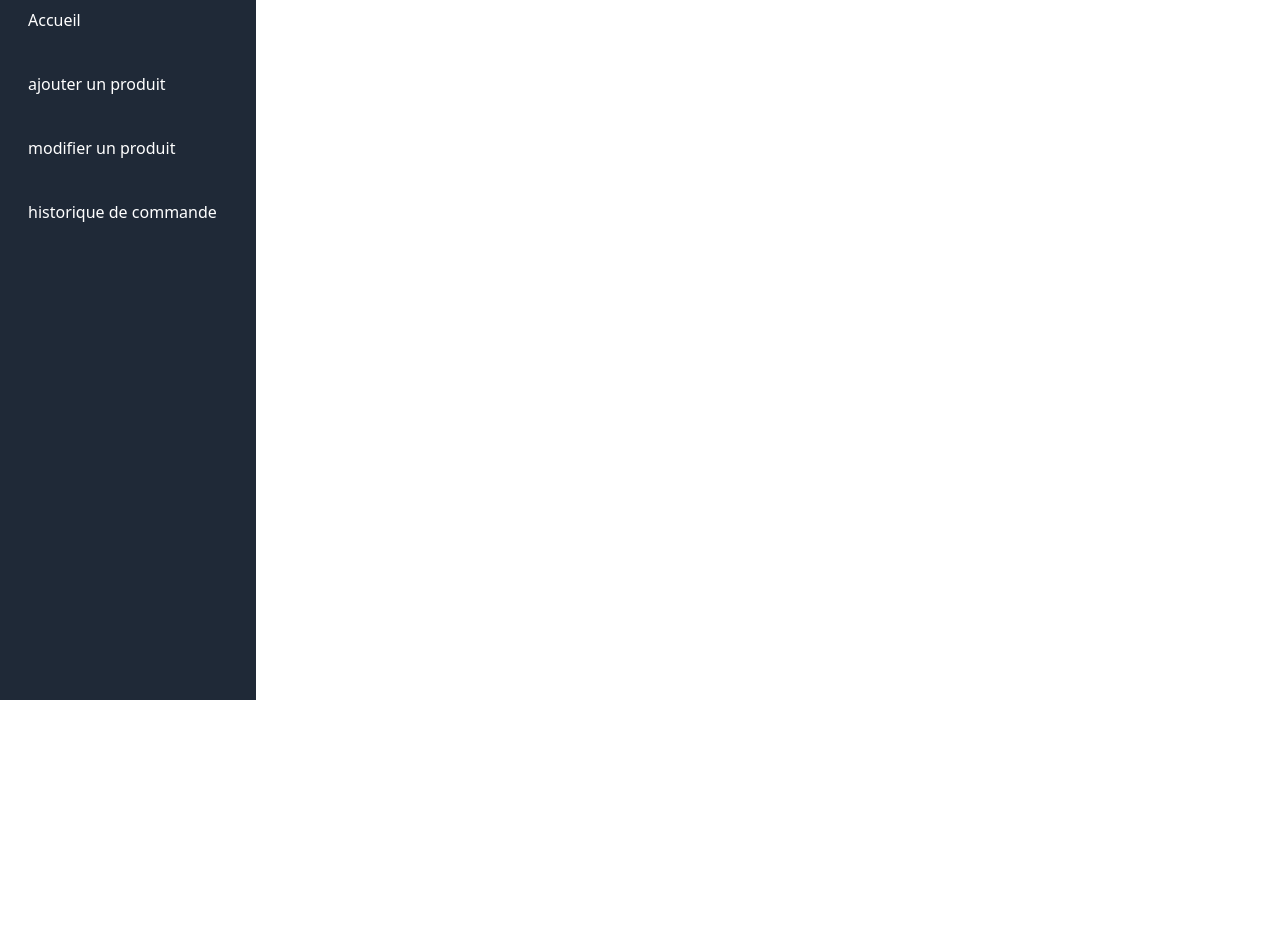
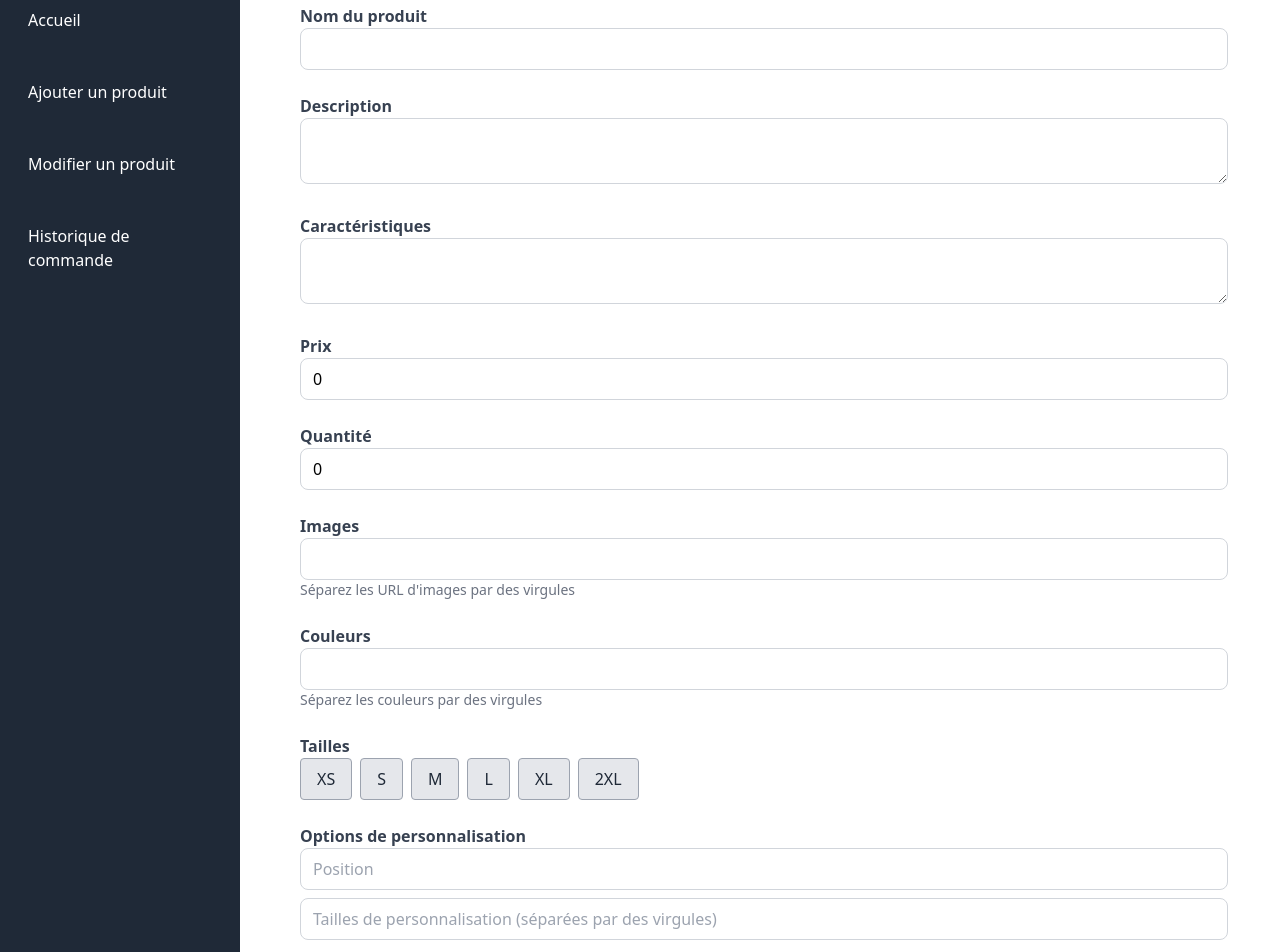
Before and after one commit to Pyragnis/backofficepalworld, a React (Create React App) app: page /AddProduct in a window 1280 px wide. Shown: the part 100-1052 px from the top of the page. Before the commit the page ends 800 px from the top, so only its background shows below. Built offline with nearby package versions, Linux system fonts and the light colour scheme.

Commit message:
push modif front et formulaire

```diff
--- /dev/null
+++ b/src/components/AddProductForm.js
@@ -0,0 +1,214 @@
+import React, { useState } from 'react';
+
+const sizesOptions = ['XS', 'S', 'M', 'L', 'XL', '2XL'];
+
+const AddProductForm = () => {
+  const [productData, setProductData] = useState({
+    name: '',
+    description: '',
+    characteristics: '',
+    price: 0,
+    quantity: 0,
+    images: '',
+    colors: '',
+    sizes: [],
+    customizationOptions: [{
+      position: '',
+      customizationSize: ['']
+    }]
+  });
+
+  const handleChange = (e) => {
+    const { name, value } = e.target;
+    setProductData({ ...productData, [name]: value });
+  };
+
+  const handleSizeToggle = (size) => {
+    setProductData(prevData => {
+      const sizes = [...prevData.sizes];
+      const sizeIndex = sizes.indexOf(size);
+      if (sizeIndex > -1) {
+        sizes.splice(sizeIndex, 1); // Remove size
+      } else {
+        sizes.push(size); // Add size
+      }
+      return { ...prevData, sizes };
+    });
+  };
+
+  const handleSubmit = (e) => {
+    e.preventDefault();
+    // Envoyez `productData` au backend (API) ici
+    console.log('Produit ajouté:', productData);
+  };
+
+  return (
+    <div className="flex flex-col w-full p-8 ml-1">  {/* Offset for Sidebar */}
+      <h2 className="text-2xl font-bold mb-4">Ajouter un produit</h2>
+      <form onSubmit={handleSubmit} className="space-y-6">
+        {/* Nom du produit */}
+        <div>
+          <label htmlFor="name" className="block text-gray-700 font-bold">Nom du produit</label>
+          <input
+            type="text"
+            id="name"
+            name="name"
+            value={productData.name}
+            onChange={handleChange}
+            className="w-full px-3 py-2 border border-gray-300 rounded-lg"
+            required
+          />
+        </div>
+
+        {/* Description */}
+        <div>
+          <label htmlFor="description" className="block text-gray-700 font-bold">Description</label>
+          <textarea
+            id="description"
+            name="description"
+            value={productData.description}
+            onChange={handleChange}
+            className="w-full px-3 py-2 border border-gray-300 rounded-lg"
+          />
+        </div>
+
+        {/* Caractéristiques */}
+        <div>
+          <label htmlFor="characteristics" className="block text-gray-700 font-bold">Caractéristiques</label>
+          <textarea
+            id="characteristics"
+            name="characteristics"
+            value={productData.characteristics}
+            onChange={handleChange}
+            className="w-full px-3 py-2 border border-gray-300 rounded-lg"
+          />
+        </div>
+
+        {/* Prix */}
+        <div>
+          <label htmlFor="price" className="block text-gray-700 font-bold">Prix</label>
+          <input
+            type="number"
+            id="price"
+            name="price"
+            value={productData.price}
+            onChange={handleChange}
+            className="w-full px-3 py-2 border border-gray-300 rounded-lg"
+            min="0"
+            required
+          />
+        </div>
+
+        {/* Quantité */}
+        <div>
+          <label htmlFor="quantity" className="block text-gray-700 font-bold">Quantité</label>
+          <input
+            type="number"
+            id="quantity"
+            name="quantity"
+            value={productData.quantity}
+            onChange={handleChange}
+            className="w-full px-3 py-2 border border-gray-300 rounded-lg"
+            min="0"
+            required
+          />
+        </div>
+
+        {/* Images */}
+        <div>
+          <label htmlFor="images" className="block text-gray-700 font-bold">Images</label>
+          <input
+            type="text"
+            id="images"
+            name="images"
+            value={productData.images}
+            onChange={handleChange}
+            className="w-full px-3 py-2 border border-gray-300 rounded-lg"
+          />
+          <p className="text-sm text-gray-500">Séparez les URL d'images par des virgules</p>
+        </div>
+
+        {/* Couleurs */}
+        <div>
+          <label htmlFor="colors" className="block text-gray-700 font-bold">Couleurs</label>
+          <input
+            type="text"
+            id="colors"
+            name="colors"
+            value={productData.colors}
+            onChange={handleChange}
+            className="w-full px-3 py-2 border border-gray-300 rounded-lg"
+          />
+          <p className="text-sm text-gray-500">Séparez les couleurs par des virgules</p>
+        </div>
+
+        {/* Tailles */}
+        <div>
+          <label htmlFor="sizes" className="block text-gray-700 font-bold">Tailles</label>
+          <div className="flex flex-wrap gap-2">
+            {sizesOptions.map(size => (
+              <button
+                key={size}
+                type="button"
+                onClick={() => handleSizeToggle(size)}
+                className={`px-4 py-2 rounded border ${
+                  productData.sizes.includes(size)
+                    ? 'bg-blue-500 text-white border-blue-600'
+                    : 'bg-gray-200 text-gray-800 border-gray-400'
+                } hover:bg-blue-600 hover:border-blue-700 transition-colors`}
+              >
+                {size}
+              </button>
+            ))}
+          </div>
+        </div>
+
+        {/* Options de personnalisation */}
+        <div>
+          <label htmlFor="customizationOptions" className="block text-gray-700 font-bold">Options de personnalisation</label>
+          <div className="space-y-4">
+            {productData.customizationOptions.map((option, index) => (
+              <div key={index} className="space-y-2">
+                <input
+                  type="text"
+                  name={`position-${index}`}
+                  value={option.position}
+                  onChange={(e) => {
+                    const newOptions = [...productData.customizationOptions];
+                    newOptions[index].position = e.target.value;
+                    setProductData({ ...productData, customizationOptions: newOptions });
+                  }}
+                  placeholder="Position"
+                  className="w-full px-3 py-2 border border-gray-300 rounded-lg"
+                  required
+                />
+                <input
+                  type="text"
+                  name={`customizationSize-${index}`}
+                  value={option.customizationSize.join(', ')}
+                  onChange={(e) => {
+                    const newOptions = [...productData.customizationOptions];
+                    newOptions[index].customizationSize = e.target.value.split(', ');
+                    setProductData({ ...productData, customizationOptions: newOptions });
+                  }}
+                  placeholder="Tailles de personnalisation (séparées par des virgules)"
+                  className="w-full px-3 py-2 border border-gray-300 rounded-lg"
+                  required
+                />
+              </div>
+            ))}
+          </div>
+        </div>
+
+        <button
+          type="submit"
+          className="bg-blue-500 text-white px-4 py-2 rounded hover:bg-blue-600 transition-colors"
+        >
+          Ajouter le produit
+        </button>
+      </form>
+    </div>
+  );
+};
+
+export default AddProductForm;
--- a/src/components/sidebar.js
+++ b/src/components/sidebar.js
@@ -4,19 +4,18 @@ import logo from '../assets/logos/logo-rond.png';
 
 const Sidebar = () => {
   return (
-    <div className="h-screen flex flex-col w-64 bg-gray-800 text-white">
+    <div className="h-full flex flex-col w-60 bg-gray-800 text-white"> {/* Réduit la largeur */}
       {/* Logo Section */}
       <div className="flex items-center justify-center h-20 border-b border-gray-700">
-        {/* Remplacer ce texte par une image si besoin */}
         <img
             src={logo}
             alt="logo"
-            className="w-20 h-auto"
+            className="w-16 h-auto"
         />
       </div>
 
       {/* Menu Links */}
-      <nav className="flex flex-col p-4 space-y-4">
+      <nav className="flex flex-col p-4 space-y-6">
         <Link
           to="/home"
           className="hover:bg-gray-700 p-3 rounded transition-colors"
@@ -27,19 +26,19 @@ const Sidebar = () => {
           to="/AddProduct"
           className="hover:bg-gray-700 p-3 rounded transition-colors"
         >
-          ajouter un produit
+          Ajouter un produit
         </Link>
         <Link
           to="/UpdateProduct"
           className="hover:bg-gray-700 p-3 rounded transition-colors"
         >
-          modifier un produit
+          Modifier un produit
         </Link>
         <Link
           to="/HistoryPurchase"
           className="hover:bg-gray-700 p-3 rounded transition-colors"
         >
-          historique de commande
+          Historique de commande
         </Link>
       </nav>
     </div>
--- a/src/pages/AddProduct.js
+++ b/src/pages/AddProduct.js
@@ -1,13 +1,19 @@
 import React from 'react';
-import { Link } from 'react-router-dom';
 import Sidebar from '../components/sidebar';
-
-
+import AddProductForm from '../components/AddProductForm';
 
 const AddProduct = () => {
   return (
-    <div>
-      <Sidebar/>
+    <div className="flex">
+      {/* Sidebar - ajustée à une largeur plus petite */}
+      <div className="w-60">
+        <Sidebar />
+      </div>
+
+      {/* Formulaire - occupe l'espace restant */}
+      <div className="flex-1 p-6">
+        <AddProductForm />
+      </div>
     </div>
   );
 };
```
